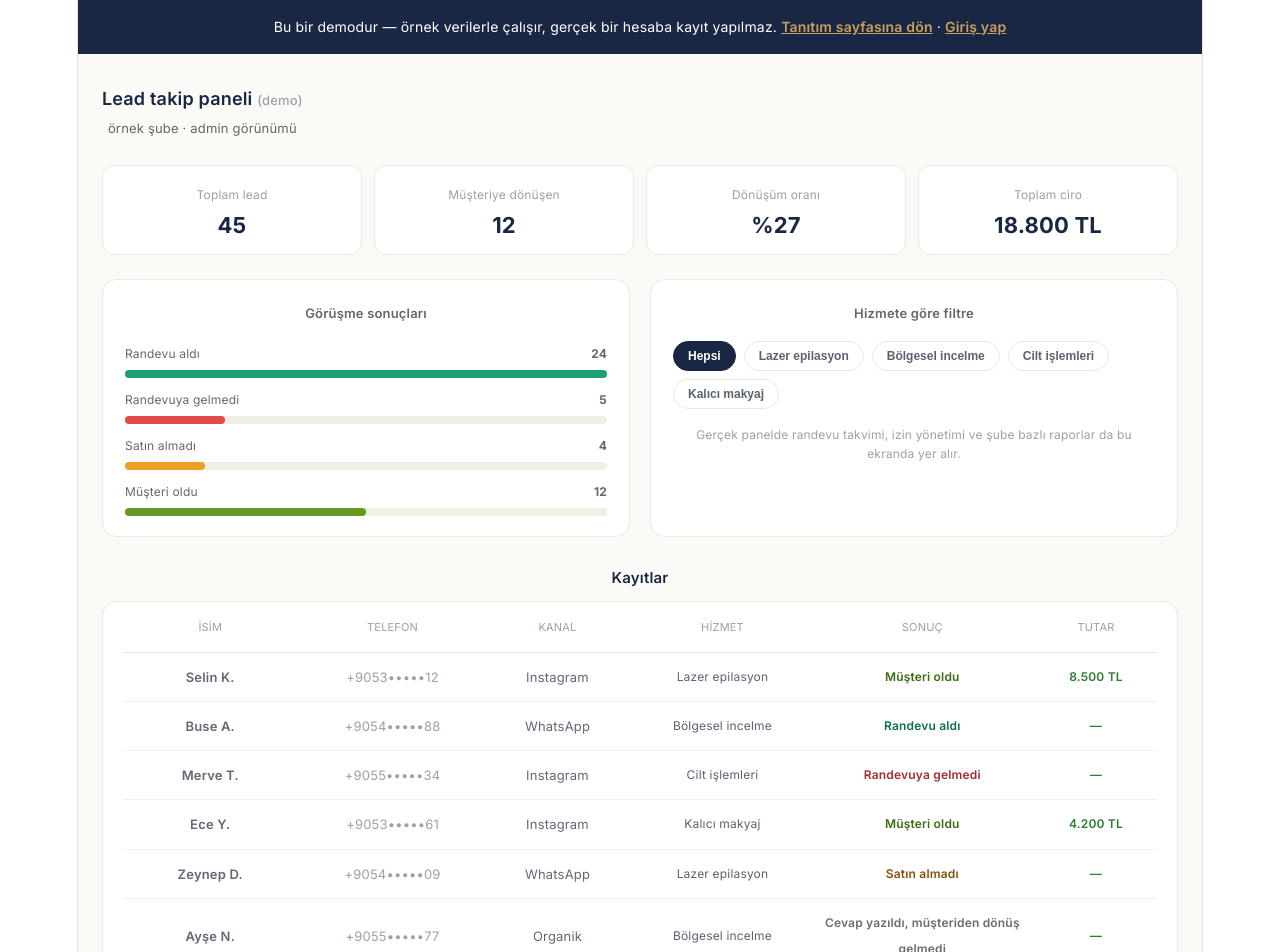
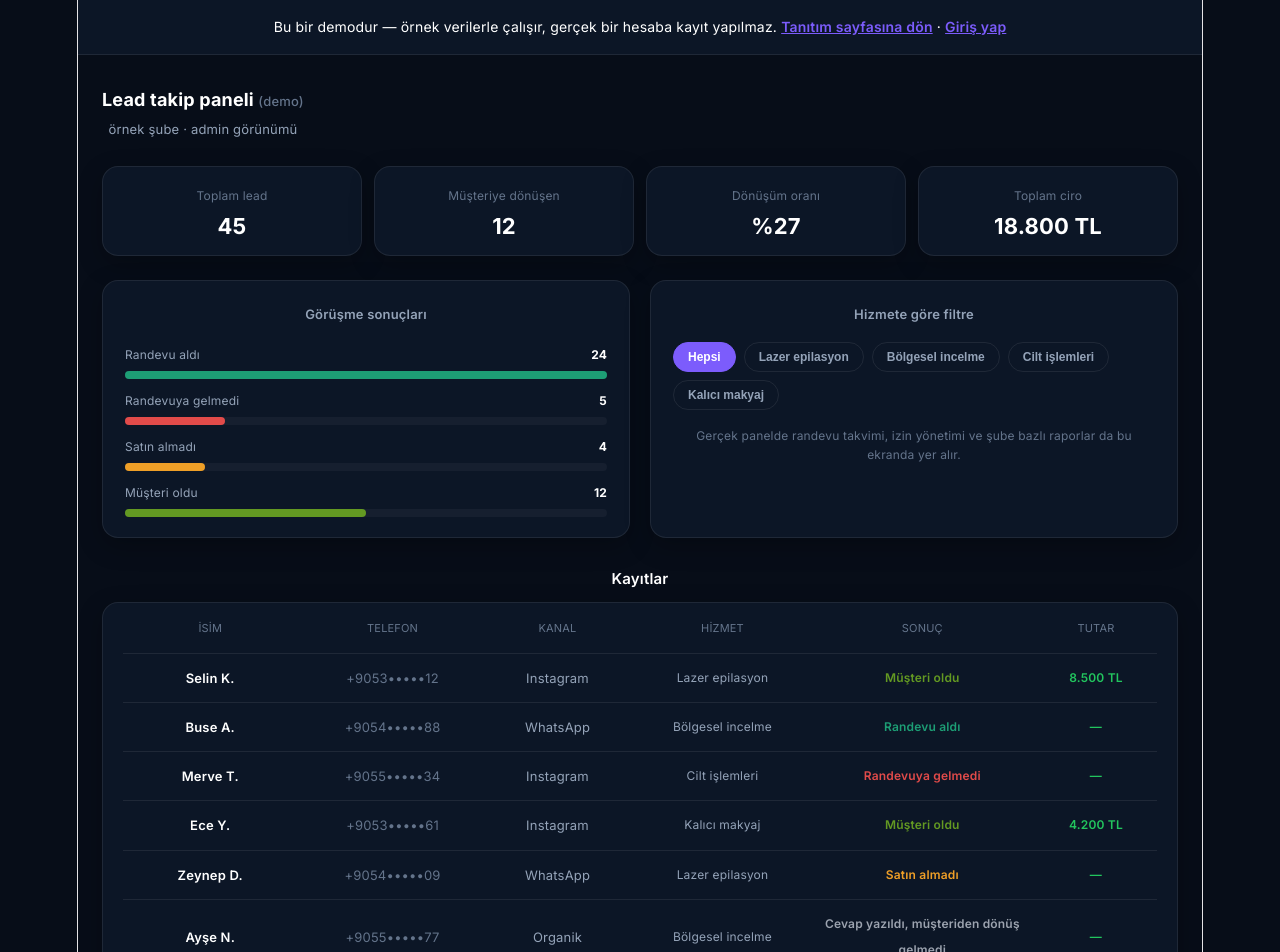
Before and after one commit to kubilaydijital/musteritakip, a React (Vite) app: page /demo in a window 1280 px wide. Shown: the top 952 px of the page. Built offline with nearby package versions, Linux system fonts and the light colour scheme.

Commit message:
Update DemoPage.jsx

```diff
--- a/src/DemoPage.jsx
+++ b/src/DemoPage.jsx
@@ -1,8 +1,14 @@
 import { useState, useMemo } from 'react'
 import { Link } from 'react-router-dom'
+import { T, cardStyle, btnPrimary, GLOBAL_CSS, PAGE_MAX } from './theme'
 
-const DEMO_RESULTS = ['Randevu aldı', 'Randevuya gelmedi', 'Satın almadı', 'Cevap yazıldı, müşteriden dönüş gelmedi', 'Müşteri oldu']
-const RESULT_COLOR = { 'Randevu aldı': '#0F6E56', 'Randevuya gelmedi': '#A32D2D', 'Satın almadı': '#854F0B', 'Cevap yazıldı, müşteriden dönüş gelmedi': '#6B6B6B', 'Müşteri oldu': '#3B6D11' }
+const RESULT_COLOR = {
+  'Randevu aldı': '#1D9E75',
+  'Randevuya gelmedi': '#E24B4A',
+  'Satın almadı': '#EF9F27',
+  'Cevap yazıldı, müşteriden dönüş gelmedi': '#9CA3AF',
+  'Müşteri oldu': '#639922',
+}
 
 const DEMO_LEADS = [
   { name: 'Selin K.', phone: '+9053•••••12', channel: 'Instagram', service: 'Lazer epilasyon', result: 'Müşteri oldu', amount: 8500 },
@@ -30,91 +36,88 @@ export default function DemoPage() {
     [activeService])
 
   return (
-    <div style={{ fontFamily: "'Inter', system-ui, sans-serif", background: '#FAFAF7', minHeight: '100vh' }}>
-      <style>{`@import url('https://fonts.googleapis.com/css2?family=Fraunces:opsz,wght@9..144,500;9..144,600&family=Inter:wght@400;500;600;700&display=swap');`}</style>
+    <div style={{ fontFamily: "'Inter', system-ui, sans-serif", background: T.bg, color: T.text, minHeight: '100vh' }}>
+      <style>{GLOBAL_CSS}</style>
 
-      <div style={{ background: '#1a2744', color: '#fff', padding: '14px 24px', textAlign: 'center', fontSize: 14 }}>
+      <div style={{ background: T.card, borderBottom: `1px solid ${T.border}`, padding: '14px 24px', textAlign: 'center', fontSize: 14 }}>
         Bu bir demodur — örnek verilerle çalışır, gerçek bir hesaba kayıt yapılmaz.{' '}
-        <Link to="/" style={{ color: '#C9A05C', fontWeight: 600, textDecoration: 'underline' }}>Tanıtım sayfasına dön</Link>
+        <Link to="/" style={{ color: T.primary, fontWeight: 600, textDecoration: 'underline' }}>Tanıtım sayfasına dön</Link>
         {' · '}
-        <Link to="/giris" style={{ color: '#C9A05C', fontWeight: 600, textDecoration: 'underline' }}>Giriş yap</Link>
+        <Link to="/giris" style={{ color: T.primary, fontWeight: 600, textDecoration: 'underline' }}>Giriş yap</Link>
       </div>
 
-      <div style={{ maxWidth: 1100, margin: '0 auto', padding: '32px 24px' }}>
+      <div style={{ maxWidth: PAGE_MAX, margin: '0 auto', padding: '32px 24px' }}>
         <div style={{ display: 'flex', justifyContent: 'space-between', alignItems: 'center', marginBottom: 24, flexWrap: 'wrap', gap: 12 }}>
           <div>
-            <p style={{ fontWeight: 600, fontSize: 18, margin: 0, color: '#1a2744' }}>Lead takip paneli <span style={{ fontSize: 13, fontWeight: 500, color: '#9aa0ad' }}>(demo)</span></p>
-            <p style={{ fontSize: 13, color: '#666', margin: '2px 0 0' }}>örnek şube · admin görünümü</p>
+            <p style={{ fontWeight: 700, fontSize: 18, margin: 0, color: T.text }}>Lead takip paneli <span style={{ fontSize: 13, fontWeight: 500, color: T.textFaint }}>(demo)</span></p>
+            <p style={{ fontSize: 13, color: T.textSoft, margin: '2px 0 0' }}>örnek şube · admin görünümü</p>
           </div>
         </div>
 
-        <div style={{ display: 'grid', gridTemplateColumns: 'repeat(4, 1fr)', gap: 12, marginBottom: 24 }}>
+        <div className="mt-grid-4" style={{ display: 'grid', gridTemplateColumns: 'repeat(4, 1fr)', gap: 12, marginBottom: 24 }}>
           <DemoStat label="Toplam lead" value="45" />
           <DemoStat label="Müşteriye dönüşen" value="12" />
           <DemoStat label="Dönüşüm oranı" value="%27" />
           <DemoStat label="Toplam ciro" value="18.800 TL" />
         </div>
 
-        <div style={{ display: 'grid', gridTemplateColumns: '1fr 1fr', gap: 20, marginBottom: 28 }}>
-          <div style={{ background: '#fff', border: '1px solid #ECE8DC', borderRadius: 14, padding: '20px 22px' }}>
-            <p style={{ fontSize: 13, color: '#666', margin: '0 0 14px', fontWeight: 600 }}>Görüşme sonuçları</p>
+        <div className="mt-grid-2" style={{ display: 'grid', gridTemplateColumns: '1fr 1fr', gap: 20, marginBottom: 28 }}>
+          <div style={{ ...cardStyle, padding: '20px 22px' }}>
+            <p style={{ fontSize: 13, color: T.textSoft, margin: '0 0 14px', fontWeight: 600 }}>Görüşme sonuçları</p>
             <div style={{ display: 'flex', flexDirection: 'column', gap: 9 }}>
               {FUNNEL_STAGES.map(s => (
                 <div key={s.label}>
-                  <div style={{ display: 'flex', justifyContent: 'space-between', fontSize: 12, marginBottom: 3 }}>
-                    <span>{s.label}</span><span style={{ fontWeight: 700 }}>{s.value}</span>
+                  <div style={{ display: 'flex', justifyContent: 'space-between', fontSize: 12, marginBottom: 3, color: T.textSoft }}>
+                    <span>{s.label}</span><span style={{ fontWeight: 700, color: T.text }}>{s.value}</span>
                   </div>
-                  <div style={{ height: 8, borderRadius: 5, background: '#F0EEE6' }}>
+                  <div style={{ height: 8, borderRadius: 5, background: T.cardSoft }}>
                     <div style={{ height: '100%', width: `${(s.value / 24) * 100}%`, borderRadius: 5, background: s.color }} />
                   </div>
                 </div>
               ))}
             </div>
           </div>
-          <div style={{ background: '#fff', border: '1px solid #ECE8DC', borderRadius: 14, padding: '20px 22px' }}>
-            <p style={{ fontSize: 13, color: '#666', margin: '0 0 14px', fontWeight: 600 }}>Hizmete göre filtre</p>
+          <div style={{ ...cardStyle, padding: '20px 22px' }}>
+            <p style={{ fontSize: 13, color: T.textSoft, margin: '0 0 14px', fontWeight: 600 }}>Hizmete göre filtre</p>
             <div style={{ display: 'flex', flexWrap: 'wrap', gap: 8 }}>
               {services.map(s => (
                 <button key={s} onClick={() => setActiveService(s)} style={{
                   fontSize: 12, padding: '7px 14px', borderRadius: 18, cursor: 'pointer',
-                  border: activeService === s ? '1px solid #1a2744' : '1px solid #ECE8DC',
-                  background: activeService === s ? '#1a2744' : '#fff',
-                  color: activeService === s ? '#fff' : '#5B6270', fontWeight: 600
+                  border: activeService === s ? `1px solid ${T.primary}` : `1px solid ${T.border}`,
+                  background: activeService === s ? T.primary : 'transparent',
+                  color: activeService === s ? '#fff' : T.textSoft, fontWeight: 600
                 }}>{s}</button>
               ))}
             </div>
-            <p style={{ fontSize: 12, color: '#9aa0ad', margin: '16px 0 0', lineHeight: 1.6 }}>
+            <p style={{ fontSize: 12, color: T.textFaint, margin: '16px 0 0', lineHeight: 1.6 }}>
               Gerçek panelde randevu takvimi, izin yönetimi ve şube bazlı raporlar da bu ekranda yer alır.
             </p>
           </div>
         </div>
 
         <div>
-          <p style={{ fontWeight: 600, fontSize: 15, margin: '0 0 10px', color: '#1a2744' }}>Kayıtlar</p>
-          <div style={{ background: '#fff', border: '1px solid #ECE8DC', borderRadius: 14, padding: '0 20px', overflowX: 'auto' }}>
-            <div style={{ display: 'grid', gridTemplateColumns: '1fr 1fr 0.8fr 1fr 1.2fr 0.7fr', gap: 8, padding: '12px 0', borderBottom: '1px solid #ECE8DC', fontSize: 11, color: '#9aa0ad', minWidth: 600 }}>
+          <p style={{ fontWeight: 600, fontSize: 15, margin: '0 0 10px', color: T.text }}>Kayıtlar</p>
+          <div style={{ ...cardStyle, padding: '0 20px', overflowX: 'auto' }}>
+            <div style={{ display: 'grid', gridTemplateColumns: '1fr 1fr 0.8fr 1fr 1.2fr 0.7fr', gap: 8, padding: '12px 0', borderBottom: `1px solid ${T.border}`, fontSize: 11, color: T.textFaint, minWidth: 600 }}>
               <span>İSİM</span><span>TELEFON</span><span>KANAL</span><span>HİZMET</span><span>SONUÇ</span><span>TUTAR</span>
             </div>
             {visibleLeads.map((l, i) => (
-              <div key={i} style={{ display: 'grid', gridTemplateColumns: '1fr 1fr 0.8fr 1fr 1.2fr 0.7fr', gap: 8, padding: '11px 0', borderBottom: i < visibleLeads.length - 1 ? '1px solid #F4F2EA' : 'none', fontSize: 13, alignItems: 'center', minWidth: 600 }}>
-                <span style={{ fontWeight: 600 }}>{l.name}</span>
-                <span style={{ color: '#9aa0ad' }}>{l.phone}</span>
-                <span>{l.channel}</span>
-                <span style={{ color: '#5B6270', fontSize: 12 }}>{l.service}</span>
+              <div key={i} style={{ display: 'grid', gridTemplateColumns: '1fr 1fr 0.8fr 1fr 1.2fr 0.7fr', gap: 8, padding: '11px 0', borderBottom: i < visibleLeads.length - 1 ? `1px solid ${T.border}` : 'none', fontSize: 13, alignItems: 'center', minWidth: 600 }}>
+                <span style={{ fontWeight: 600, color: T.text }}>{l.name}</span>
+                <span style={{ color: T.textFaint }}>{l.phone}</span>
+                <span style={{ color: T.textSoft }}>{l.channel}</span>
+                <span style={{ color: T.textSoft, fontSize: 12 }}>{l.service}</span>
                 <span style={{ fontSize: 12, fontWeight: 600, color: RESULT_COLOR[l.result] }}>{l.result}</span>
-                <span style={{ fontSize: 12, fontWeight: 600, color: '#2e7d32' }}>{l.amount ? l.amount.toLocaleString('tr-TR') + ' TL' : '—'}</span>
+                <span style={{ fontSize: 12, fontWeight: 600, color: T.green }}>{l.amount ? l.amount.toLocaleString('tr-TR') + ' TL' : '—'}</span>
               </div>
             ))}
           </div>
         </div>
 
-        <div style={{ textAlign: 'center', marginTop: 40, paddingTop: 32, borderTop: '1px solid #ECE8DC' }}>
-          <p style={{ fontSize: 16, fontWeight: 600, color: '#1a2744', margin: '0 0 6px' }}>Kendi şubenle gerçek halini görmek ister misin?</p>
-          <p style={{ fontSize: 14, color: '#5B6270', margin: '0 0 20px' }}>Sorularınız için doğrudan yazabilirsiniz.</p>
-          <Link to="/" style={{
-            background: '#1a2744', color: '#fff', borderRadius: 10, padding: '12px 26px',
-            fontSize: 14, fontWeight: 600, textDecoration: 'none', display: 'inline-block'
-          }}>Tanıtım sayfasına dön</Link>
+        <div style={{ textAlign: 'center', marginTop: 40, paddingTop: 32, borderTop: `1px solid ${T.border}` }}>
+          <p style={{ fontSize: 16, fontWeight: 700, color: T.text, margin: '0 0 6px' }}>Kendi şubenle gerçek halini görmek ister misin?</p>
+          <p style={{ fontSize: 14, color: T.textSoft, margin: '0 0 20px' }}>14 gün ücretsiz deneyin, kredi kartı gerekmez.</p>
+          <Link to="/deneme" className="mt-btn-primary" style={btnPrimary}>Ücretsiz 14 Gün Dene →</Link>
         </div>
       </div>
     </div>
@@ -123,9 +126,9 @@ export default function DemoPage() {
 
 function DemoStat({ label, value }) {
   return (
-    <div style={{ background: '#fff', border: '1px solid #ECE8DC', borderRadius: 12, padding: '16px 18px' }}>
-      <p style={{ fontSize: 12, color: '#9aa0ad', margin: '0 0 4px' }}>{label}</p>
-      <p style={{ fontSize: 22, fontWeight: 700, margin: 0, color: '#1a2744' }}>{value}</p>
+    <div style={{ ...cardStyle, padding: '16px 18px' }}>
+      <p style={{ fontSize: 12, color: T.textFaint, margin: '0 0 4px' }}>{label}</p>
+      <p style={{ fontSize: 22, fontWeight: 700, margin: 0, color: T.text }}>{value}</p>
     </div>
   )
 }
```
